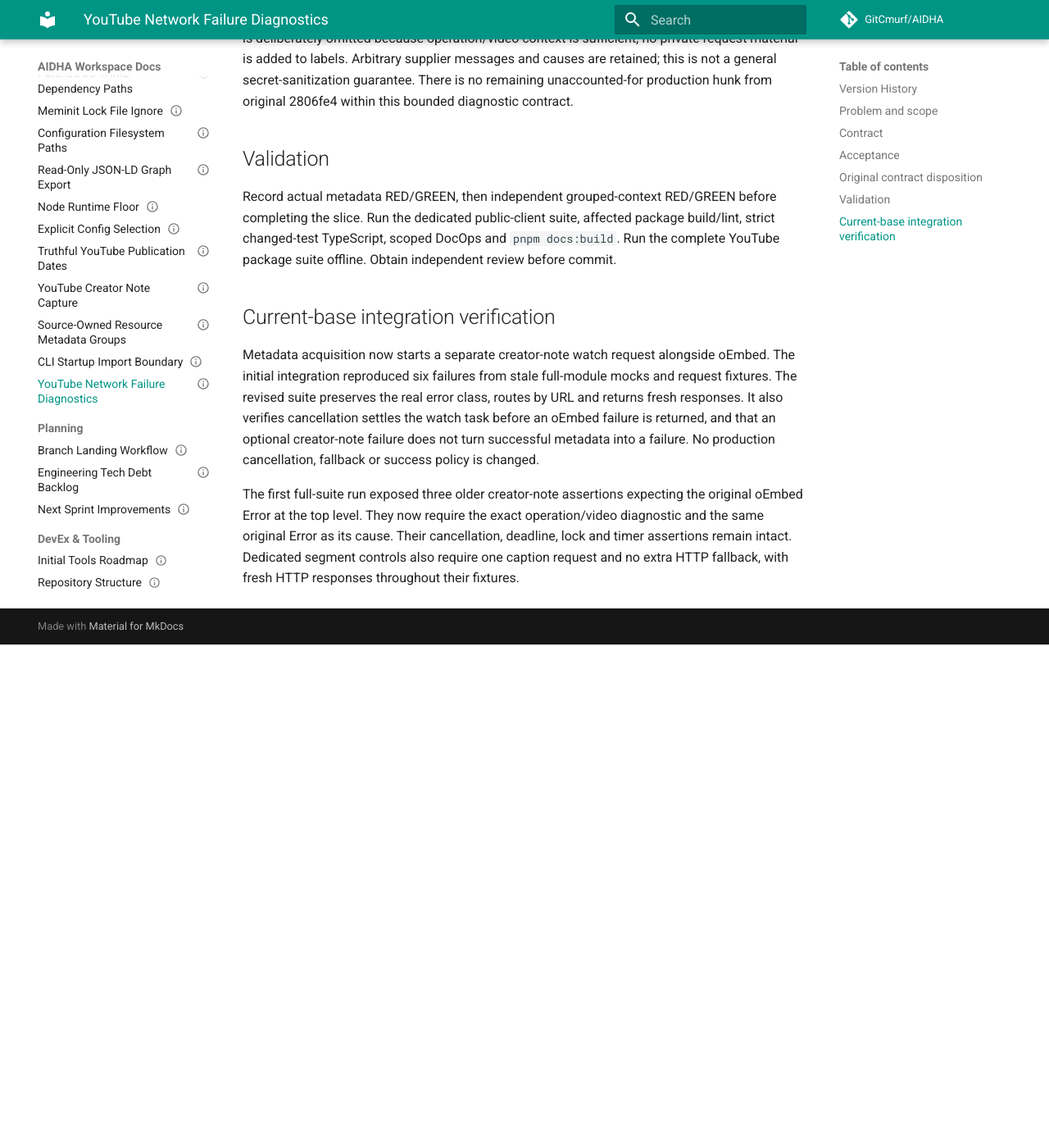
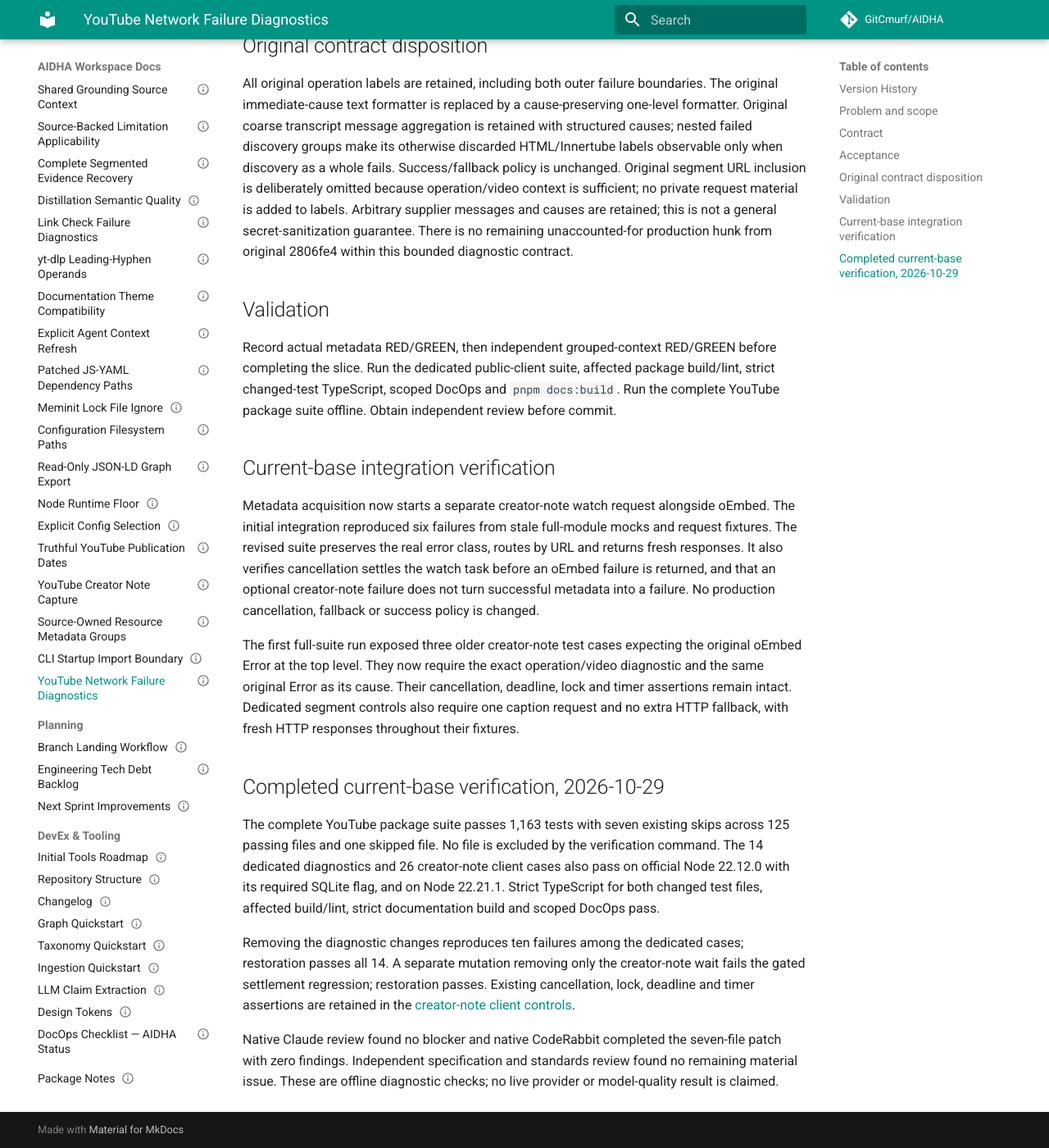
Before and after one commit to GitCmurf/AIDHA, an MkDocs documentation site: the page built from docs/55-testing/testing-081-youtube-network-diagnostics.md, in a window 1280 px wide and 1400 px high, scrolled down 2324 px. Shown: the whole window at 82% size. Built offline with MkDocs 1.6.1 and Material for MkDocs 9.7.7, drawn with Linux system fonts in a browser that asks for light colours; comment, search, counter and statistics services are not loaded; the version menu is left out; before the commit the page ends 3110 px from its top, so only the background shows below that; some of the changed text lies outside the part shown.

Commit message:
docs(youtube): pin complete network diagnostic verification

```diff
--- a/docs/01-indices/catalog.json
+++ b/docs/01-indices/catalog.json
@@ -436,7 +436,7 @@
       "document_id": "AIDHA-TESTING-081",
       "owner": "Engineering",
       "status": "Draft",
-      "version": "0.2",
+      "version": "0.3",
       "last_updated": "2026-10-29",
       "title": "YouTube Network Failure Diagnostics",
       "type": "TESTING",
--- a/docs/55-testing/testing-081-youtube-network-diagnostics.md
+++ b/docs/55-testing/testing-081-youtube-network-diagnostics.md
@@ -25,16 +25,17 @@
 | ------- | ---- | ------ | -------------- | --------- | ------ | --------- |
 | 0.1 | 2026-10-18 | Codex | Specify bounded client failure context. | — | Draft | Original 2806fe4 |
 | 0.2 | 2026-10-29 | Codex | Integrate current acquisition and optional creator-note boundaries. | — | Draft | PR 51 |
+| 0.3 | 2026-10-29 | Codex | Pin complete current-base verification and reviewed test sources. | — | Draft | PR 51 |
 
 ## Problem and scope
 
-The public client can return an unlabelled fetch failure, while the final transcript error
-retains only the last fallback error. Preserve operation and video context, make immediate
-cause codes/messages readable through Error.message, and retain the original Error objects.
-This is a client-side extraction of original commit 2806fe4, integrated with merged PR 47.
-The metadata acquisition boundary propagates failed metadata Results unchanged. PR 47
-protects the transcript acquisition boundary separately; its executable regression does not
-constitute a live network/provider verification of the combined diagnostic path.
+Before this change, the public client could return an unlabelled fetch failure, while the final
+transcript error retained only the last fallback error. Preserve operation and video context, make
+immediate cause codes/messages readable through Error.message, and retain the original Error
+objects. This is a client-side extraction of original commit 2806fe4, integrated with merged PR 47.
+The metadata acquisition boundary propagates failed metadata Results unchanged. PR 47 protects the
+transcript acquisition boundary separately; its executable regression does not constitute a live
+network/provider verification of the combined diagnostic path.
 
 ## Contract
 
@@ -108,8 +109,27 @@
 returned, and that an optional creator-note failure does not turn successful metadata into
 a failure. No production cancellation, fallback or success policy is changed.
 
-The first full-suite run exposed three older creator-note assertions expecting the original
+The first full-suite run exposed three older creator-note test cases expecting the original
 oEmbed Error at the top level. They now require the exact operation/video diagnostic and
 the same original Error as its cause. Their cancellation, deadline, lock and timer assertions
 remain intact. Dedicated segment controls also require one caption request and no extra
 HTTP fallback, with fresh HTTP responses throughout their fixtures.
+
+## Completed current-base verification, 2026-10-29
+
+The complete YouTube package suite passes 1,163 tests with seven existing skips across
+125 passing files and one skipped file. No file is excluded by the verification command.
+The 14 dedicated diagnostics and 26 creator-note client cases also pass on official
+Node 22.12.0 with its required SQLite flag, and on Node 22.21.1. Strict TypeScript for both
+changed test files, affected build/lint, strict documentation build and scoped DocOps pass.
+
+Removing the diagnostic changes reproduces ten failures among the dedicated cases;
+restoration passes all 14. A separate mutation removing only the creator-note wait fails
+the gated settlement regression; restoration passes. Existing cancellation, lock, deadline
+and timer assertions are retained in the
+[creator-note client controls](https://github.com/GitCmurf/AIDHA/blob/1a0d7baeae61f13d72ebc127162c40b797db87ef/packages/praecis/youtube/tests/watch-page-creator-client.test.ts).
+
+Native Claude review found no blocker and native CodeRabbit completed the seven-file
+patch with zero findings. Independent specification and standards review found no remaining
+material issue. These are offline diagnostic checks; no live provider or model-quality
+result is claimed.
```
Also changed, not shown: other parts of docs/55-testing/testing-081-youtube-network-diagnostics.md (+3 -3 lines).
